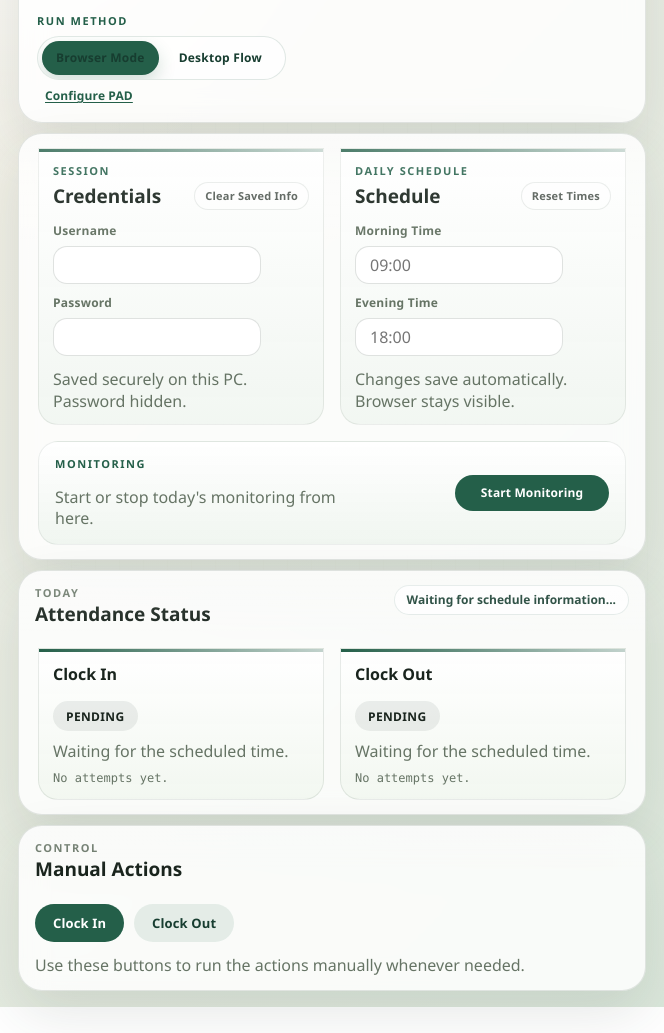
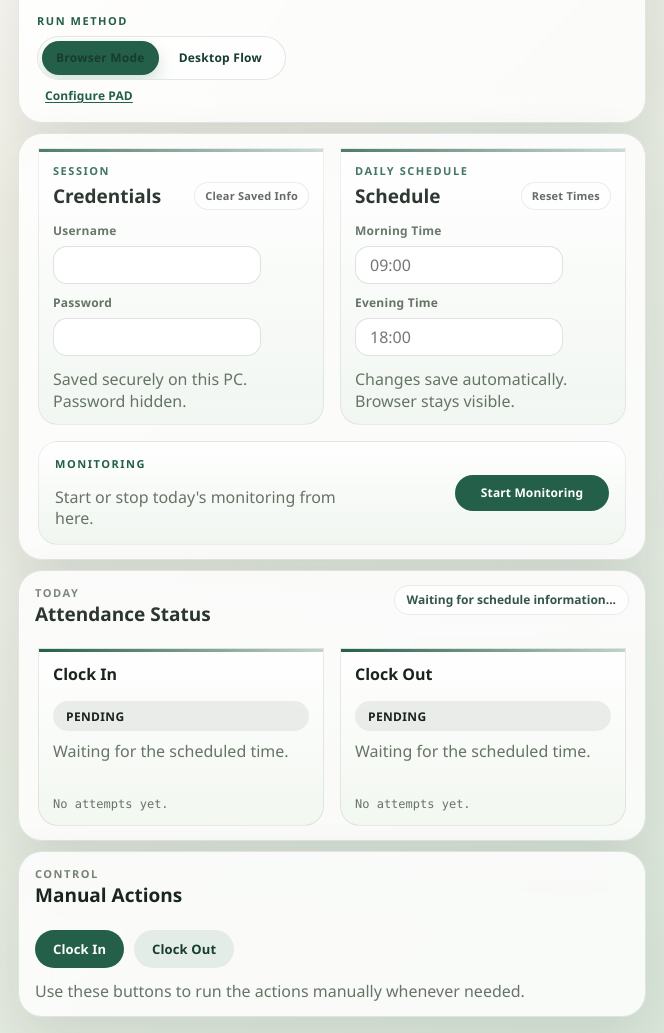
Before and after one commit to lolan0728/ClockBot, an Electron app: page src/renderer/index.html in a window 664 px wide. Shown: the part 157-1190 px from the top of the page. Before the commit the page ends 1164 px from the top, so only its background shows below. Drawn offline with Linux system fonts and the light colour scheme; no server answers.

Commit message:
small fix

```diff
--- a/src/renderer/styles.css
+++ b/src/renderer/styles.css
@@ -20,6 +20,7 @@
   --shadow: 0 22px 56px rgba(39, 58, 47, 0.12);
   --shadow-soft: inset 0 1px 0 rgba(255, 255, 255, 0.82);
   --compact-column-width: 286px;
+  --status-panel-height: 178px;
   font-family: "Aptos", "Segoe UI Variable Text", "Segoe UI", sans-serif;
 }
 
@@ -674,15 +675,21 @@ button:disabled {
 .status-grid {
   display: grid;
   grid-template-columns: repeat(2, minmax(0, var(--compact-column-width)));
+  grid-auto-rows: 1fr;
   justify-content: center;
   gap: 16px;
-  align-items: start;
+  align-items: stretch;
 }
 
 .status-panel {
   position: relative;
   overflow: hidden;
+  display: grid;
+  grid-template-rows: auto auto minmax(0, 1fr) auto;
+  align-content: start;
   padding: 14px;
+  height: var(--status-panel-height);
+  min-height: var(--status-panel-height);
   border-radius: 0 0 20px 20px;
   background:
     linear-gradient(180deg, rgba(255, 255, 255, 0.98), rgba(242, 247, 240, 0.96));
@@ -726,6 +733,10 @@ button:disabled {
 
 .status-message {
   line-height: 1.35;
+  overflow: hidden;
+  display: -webkit-box;
+  -webkit-box-orient: vertical;
+  -webkit-line-clamp: 3;
 }
 
 .hint {
@@ -741,6 +752,7 @@ button:disabled {
 }
 
 .status-meta {
+  align-self: end;
   margin-top: 8px;
   font-family: "Cascadia Mono", "Consolas", monospace;
   font-size: 12px;
```
Also changed, not shown: src/services/pad-automation.js (+7 -1 lines).
